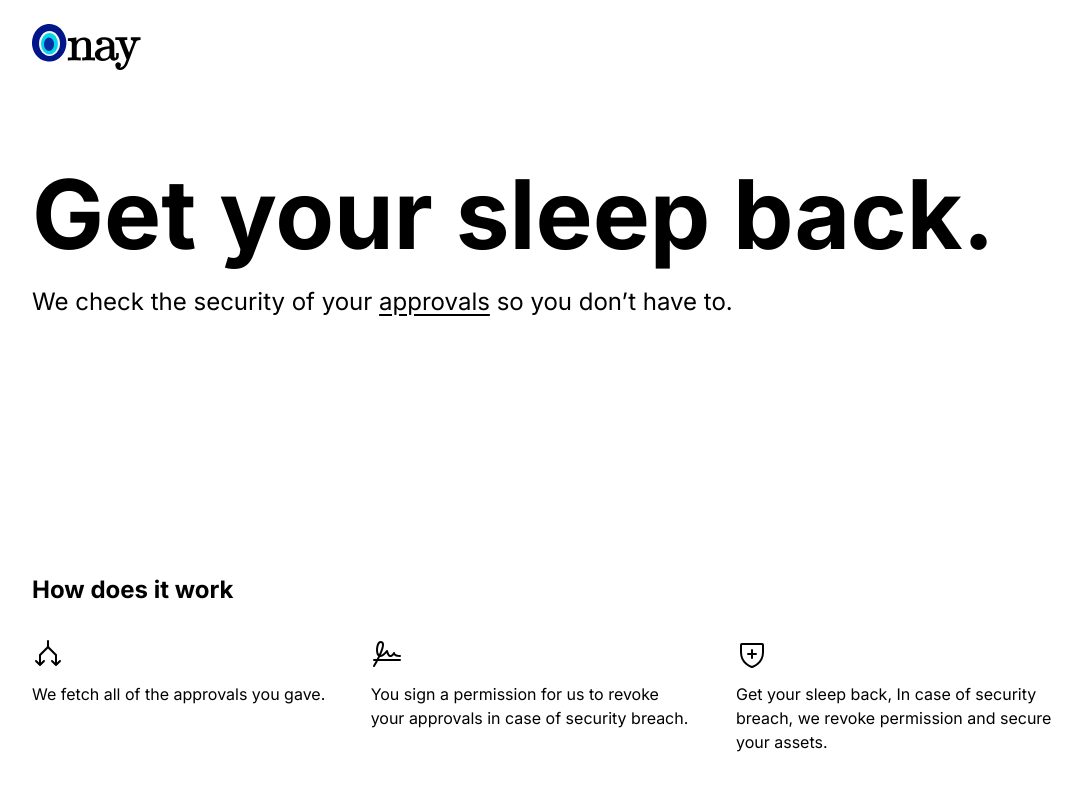
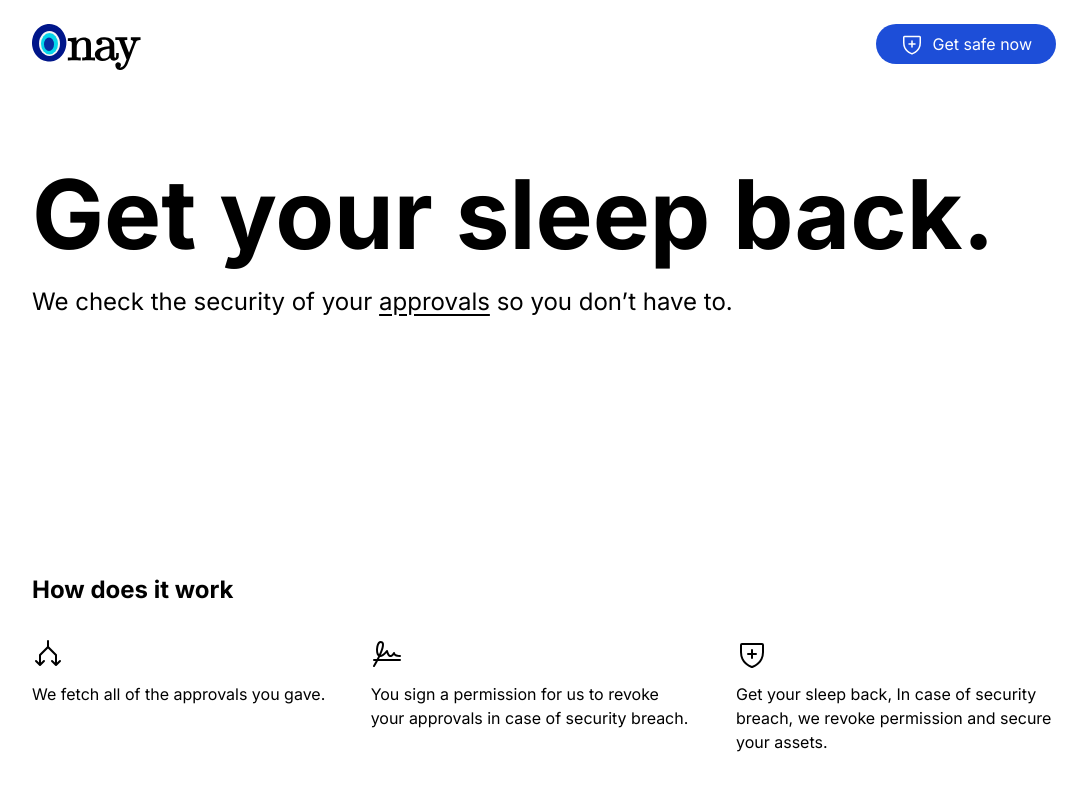
Before and after one commit to OnayHQ/onay, a Next.js app in the folder packages/app/: page / in a window 1280 px wide. Shown: the top 790 px of the page, without its empty margins (96-1183 px from the left). Built offline with nearby package versions, Linux system fonts and the light colour scheme; what @web3modal/ethers5 would draw is missing.

Commit message:
add approvals page

```diff
--- /dev/null
+++ b/packages/app/app/approvals/page.tsx
@@ -0,0 +1,9 @@
+import ConnectButton from "@/components/ConnectButton";
+
+export default function ApprovalsPage() {
+  return (
+    <div className="py-12">
+      <h3 className="text-lg md:text-2xl font-bold mb-4">Approvals</h3>
+    </div>
+  );
+}
--- /dev/null
+++ b/packages/app/components/ApprovalsButtonLink.tsx
@@ -0,0 +1,16 @@
+"use client";
+
+import { ShieldIcon } from "@/components/icons/ShieldIcon";
+import Link from "next/link";
+
+export const ApprovalsButtonLink = () => {
+  return (
+    <Link
+      href="/approvals"
+      className="flex items-center space-x-2 px-6 py-2 rounded-full bg-blue-700 hover:bg-blue-600 text-white"
+    >
+      <ShieldIcon />
+      <p>Get safe now</p>
+    </Link>
+  );
+};
--- a/packages/app/components/Logo.tsx
+++ b/packages/app/components/Logo.tsx
@@ -1,5 +1,7 @@
+import Link from "next/link";
+
 export const Logo = () => (
-  <>
+  <Link href="/">
     <svg
       width="109"
       height="46"
@@ -46,5 +48,5 @@ export const Logo = () => (
       <ellipse cx="17.5" cy="19.7432" rx="8.5" ry="10.7432" fill="#05D5EA" />
       <ellipse cx="17" cy="20.3086" rx="5" ry="6.78517" fill="#062DA1" />
     </svg>
-  </>
+  </Link>
 );
--- a/packages/app/components/Navbar.tsx
+++ b/packages/app/components/Navbar.tsx
@@ -1,11 +1,24 @@
+"use client";
+
+import { ApprovalsButtonLink } from "@/components/ApprovalsButtonLink";
 import ConnectButton from "@/components/ConnectButton";
 import { Logo } from "@/components/Logo";
+import { usePathname } from "next/navigation";
 
-export const Navbar = () => (
+const DAPP_PAGE_URL = "/approvals";
+export const Navbar = () => {
+  const pathname = usePathname();
+
+  return (
     <div className="flex justify-between">
       <Logo />
       <div>
+        {pathname === DAPP_PAGE_URL ? (
           <ConnectButton />
+        ) : (
+          <ApprovalsButtonLink />
+        )}
       </div>
     </div>
   );
+};
--- /dev/null
+++ b/packages/app/components/icons/ShieldIcon.tsx
@@ -0,0 +1,14 @@
+export const ShieldIcon = () => {
+  return (
+    <svg
+      xmlns="http://www.w3.org/2000/svg"
+      width="64"
+      height="64"
+      fill="#FFFFFF"
+      viewBox="0 0 256 256"
+      className="w-6 h-6"
+    >
+      <path d="M208,40H48A16,16,0,0,0,32,56v58.77c0,89.62,75.82,119.34,91,124.38a15.44,15.44,0,0,0,10,0c15.2-5.05,91-34.77,91-124.39V56A16,16,0,0,0,208,40Zm0,74.79c0,78.42-66.34,104.62-80,109.18-13.53-4.5-80-30.68-80-109.18V56l160,0ZM88,128a8,8,0,0,1,8-8h24V96a8,8,0,0,1,16,0v24h24a8,8,0,0,1,0,16H136v24a8,8,0,0,1-16,0V136H96A8,8,0,0,1,88,128Z"></path>
+    </svg>
+  );
+};
```
Lines whose indentation alone changed are shown as unchanged.
